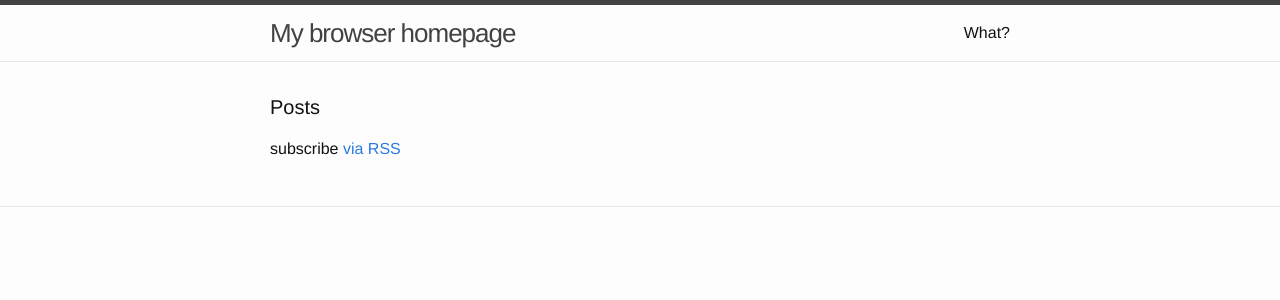
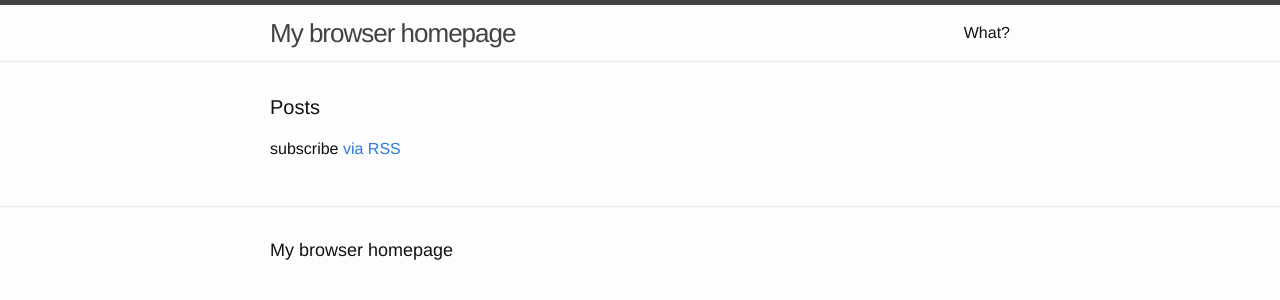
Before and after one commit to mandarinx/thomas-homepage-browser, a Jekyll site: the page built from index.html, in a window 1280 px wide. Shown: the top 300 px of the page. Built offline with Jekyll 4.4.1, drawn with Linux system fonts in a browser that asks for light colours.

Commit message:
Updated Footer and 1 other file

```diff
--- a/_includes/footer.html
+++ b/_includes/footer.html
@@ -1,2 +1,9 @@
 <footer class="site-footer">
+
+  <div class="wrapper">
+
+    <h2 class="footer-heading">{{ site.title }}</h2>
+
+  </div>
+
 </footer>
```
Also changed, not shown: 1 other file.
